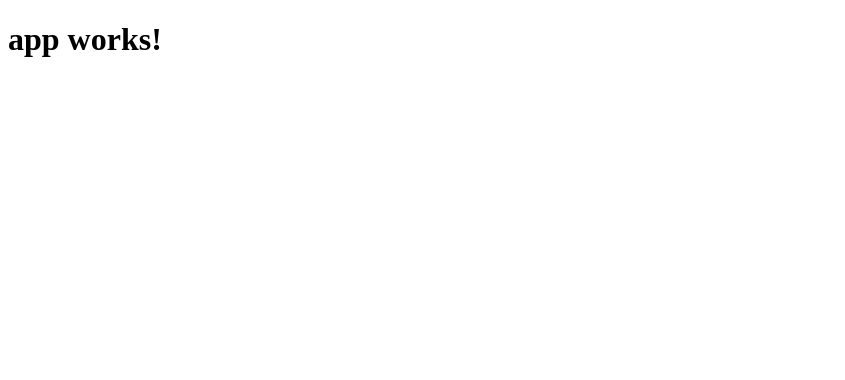
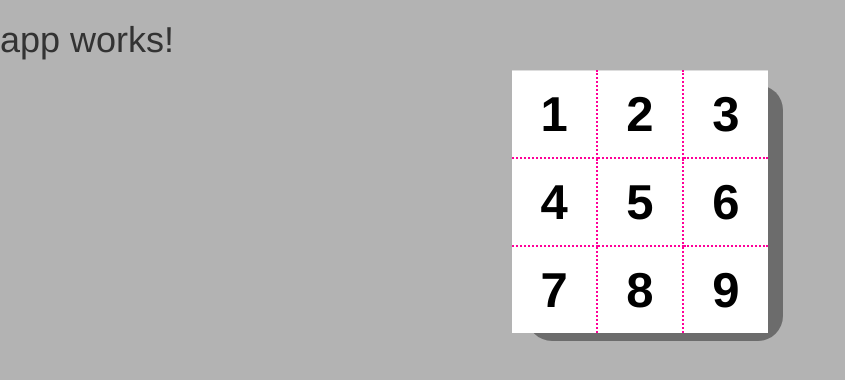
Before and after one commit to mdtycho/TicTacToe, an Angular app: page / in a window 1280 px wide. Shown: the top 380 px of the page, without its empty margins (0-845 px from the left). Built offline with nearby package versions, Linux system fonts and the light colour scheme.

Commit message:
initial commit

```diff
--- a/package.json
+++ b/package.json
@@ -20,7 +20,9 @@
     "@angular/platform-browser": "^4.0.0",
     "@angular/platform-browser-dynamic": "^4.0.0",
     "@angular/router": "^4.0.0",
+    "bootstrap": "^3.3.7",
     "core-js": "^2.4.1",
+    "ngx-bootstrap": "^1.6.6",
     "rxjs": "^5.1.0",
     "zone.js": "^0.8.4"
   },
--- a/src/app/app.component.html
+++ b/src/app/app.component.html
@@ -1,3 +1,4 @@
 <h1>
-  {{title}}
+    {{title}}
 </h1>
+<app-grid></app-grid>
--- a/src/app/app.module.ts
+++ b/src/app/app.module.ts
@@ -5,9 +5,12 @@ import { HttpModule } from '@angular/http';
 
 import { AppComponent } from './app.component';
 
+import { GridComponent } from './grid/grid.component';
+
 @NgModule({
   declarations: [
-    AppComponent
+    AppComponent,
+    GridComponent
   ],
   imports: [
     BrowserModule,
--- /dev/null
+++ b/src/app/cell.model.ts
@@ -0,0 +1,3 @@
+export class Cell {
+   public state:boolean = null;
+}
--- /dev/null
+++ b/src/app/grid/grid.component.html
@@ -0,0 +1,21 @@
+<div class="main">
+    <table class="table game-table">
+        <tbody>
+            <tr class="game-row">
+                <td class="game-cell">1</td>
+                <td class="game-cell">2</td>
+                <td class="game-cell">3</td>
+            </tr>
+            <tr class="game-row">
+                <td class="game-cell">4</td>
+                <td class="game-cell">5</td>
+                <td class="game-cell">6</td>
+            </tr>
+            <tr class="game-row">
+                <td class="game-cell">7</td>
+                <td class="game-cell">8</td>
+                <td class="game-cell">9</td>
+            </tr>
+        </tbody>
+    </table>
+</div>
--- /dev/null
+++ b/src/app/grid/grid.component.ts
@@ -0,0 +1,17 @@
+import { Component, OnInit } from '@angular/core';
+
+@Component({
+  selector: 'app-grid',
+  templateUrl: './grid.component.html',
+  styleUrls: ['./grid.component.css']
+})
+export class GridComponent implements OnInit {
+
+  constructor() { }
+
+
+
+  ngOnInit() {
+  }
+
+}
--- a/src/index.html
+++ b/src/index.html
@@ -1,5 +1,6 @@
 <!doctype html>
 <html>
+
 <head>
     <meta charset="utf-8">
     <title>TicTacToe</title>
@@ -7,8 +8,12 @@
 
     <meta name="viewport" content="width=device-width, initial-scale=1">
     <link rel="icon" type="image/x-icon" href="favicon.ico">
+    <!-- index.html -->
+    <link href="../node_modules/bootstrap/dist/css/bootstrap.min.css" rel="stylesheet">
 </head>
+
 <body>
     <app-root>Loading...</app-root>
 </body>
+
 </html>
--- a/src/styles.css
+++ b/src/styles.css
@@ -1 +1,41 @@
 /* You can add global styles to this file, and also import other style files */
+
+body {
+    background-color: #b3b3b3;
+}
+
+div.main {
+    background-color: #1a1a1a;
+    width: 20vw;
+    height: 20vw;
+    margin: 0 auto;
+    -webkit-box-shadow: 1.5rem 1.5rem rgba(0, 0, 0, 0.4);
+    -moz-box-shadow: 1.5rem 1.5rem rgba(0, 0, 0, 0.4);
+    box-shadow: 1.5rem 1.5rem rgba(0, 0, 0, 0.4);
+    border-radius: 2.5rem;
+}
+
+div.main table.game-table {
+    width: 100%;
+    height: 100%;
+}
+
+div.main table.game-table tbody tr.game-row td.game-cell {
+    width: 6vw;
+    height: 6vw;
+    text-align: center;
+    border-right: 0.2rem dotted #ff0099;
+    border-bottom: 0.2rem dotted #ff0099;
+    vertical-align: middle;
+    font-size: 350%;
+    font-weight: 900;
+    cursor: pointer;
+}
+
+div.main table.game-table tbody tr.game-row:last-child td.game-cell {
+    border-bottom: 0;
+}
+
+div.main table.game-table tbody tr.game-row td.game-cell:last-child {
+    border-right: 0;
+}
```
Also changed, not shown: .angular-cli.json, src/app/grid/grid.component.css (added), 1 other file (tests, documents, lock files or other folders). Lines whose indentation alone changed are shown as unchanged.
